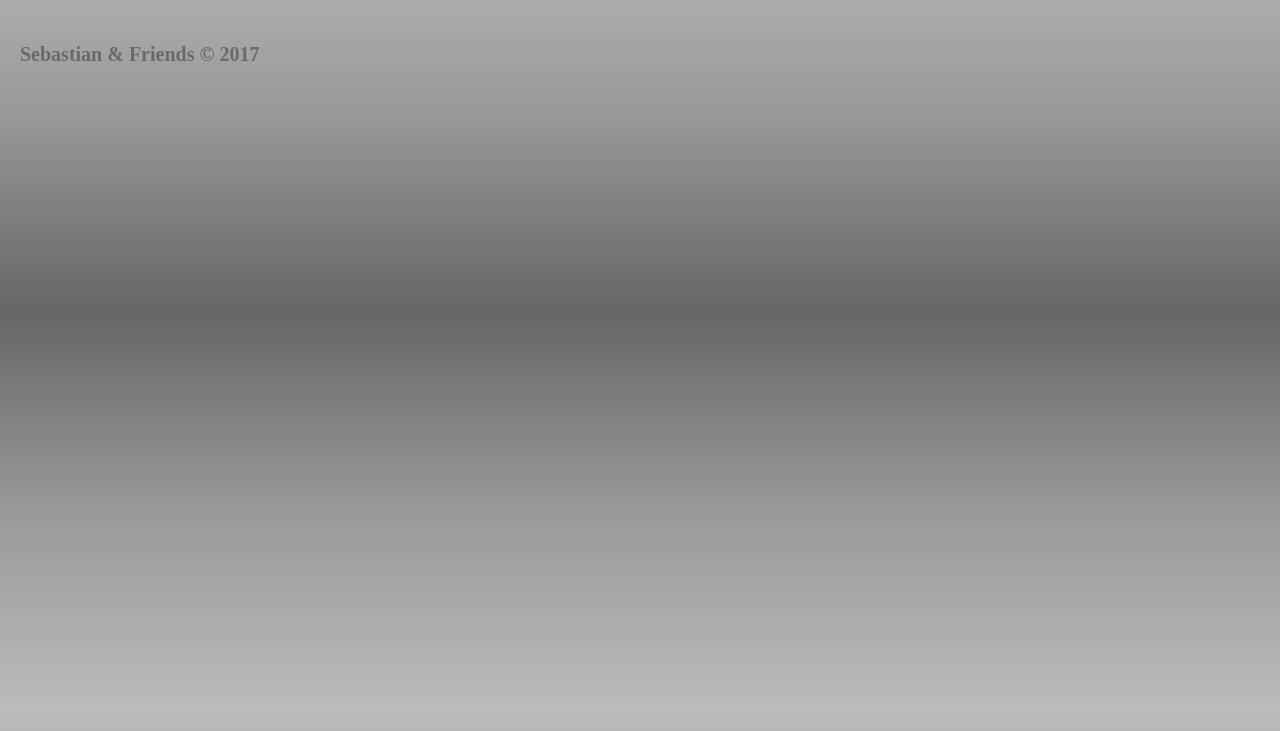
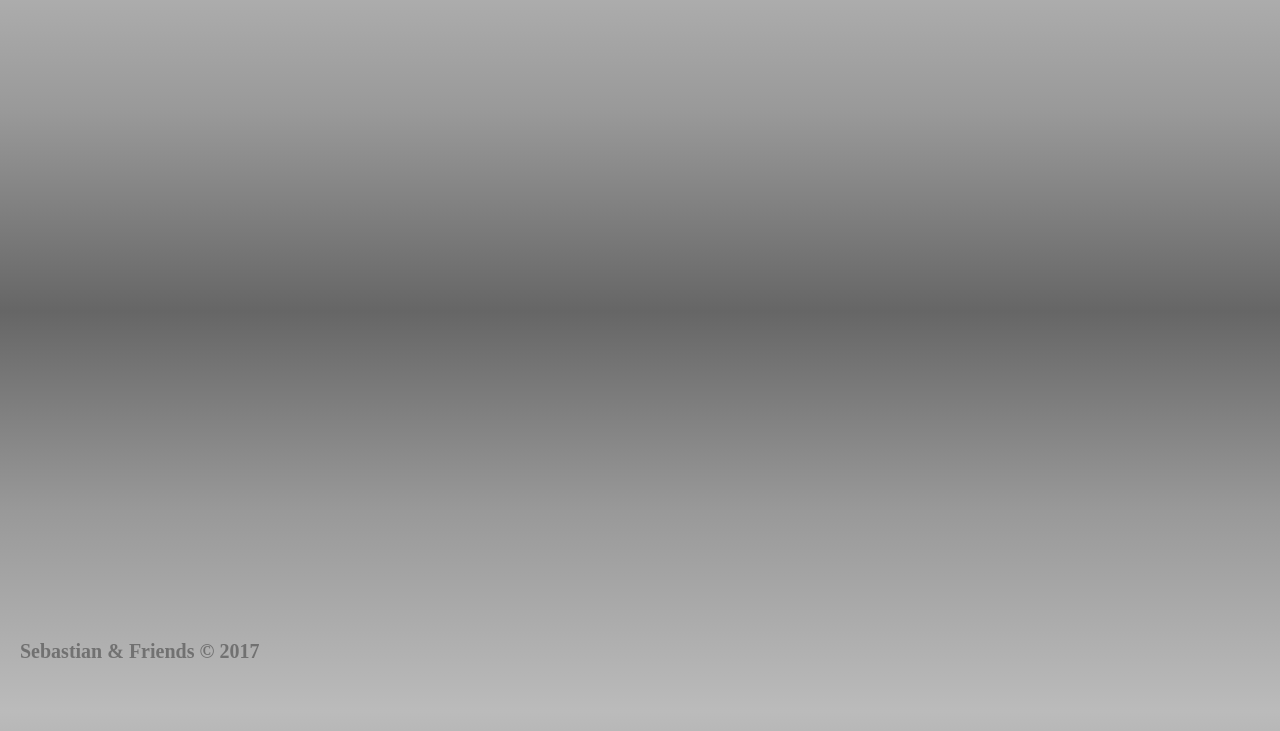
Before and after one commit to MatthewErickson/Hades, a Django app: template hades/templates/hades/base.html in a window 1280 px wide. Shown: the part 89-820 px from the top of the page. Run offline with Django 3.2, Linux system fonts and the light colour scheme; the template is opened without the code that fills it, so the values that code supplies are empty; some libraries are stand-ins or nearby versions.

Commit message:
fixed bottom header

```diff
--- a/hades/templates/hades/base.html
+++ b/hades/templates/hades/base.html
@@ -30,7 +30,7 @@
 {% endblock %}
 
 {% block footer %}
-	<div class="footer">
+	<div class="footer fixed-bottom">
 		<label>Sebastian & Friends &copy; 2017</label>
 	</div>
 {% endblock %}
```
